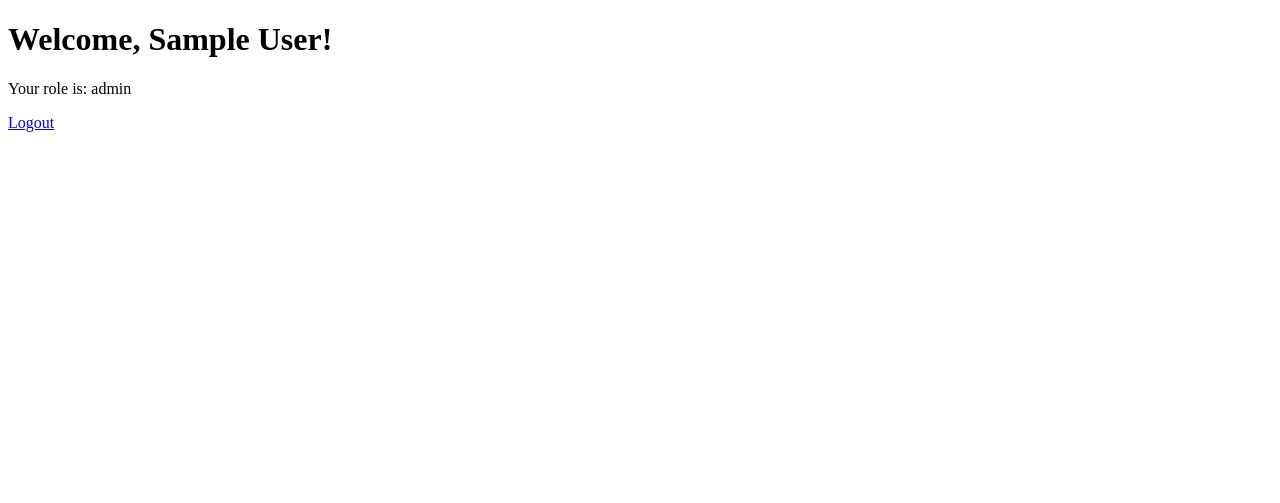
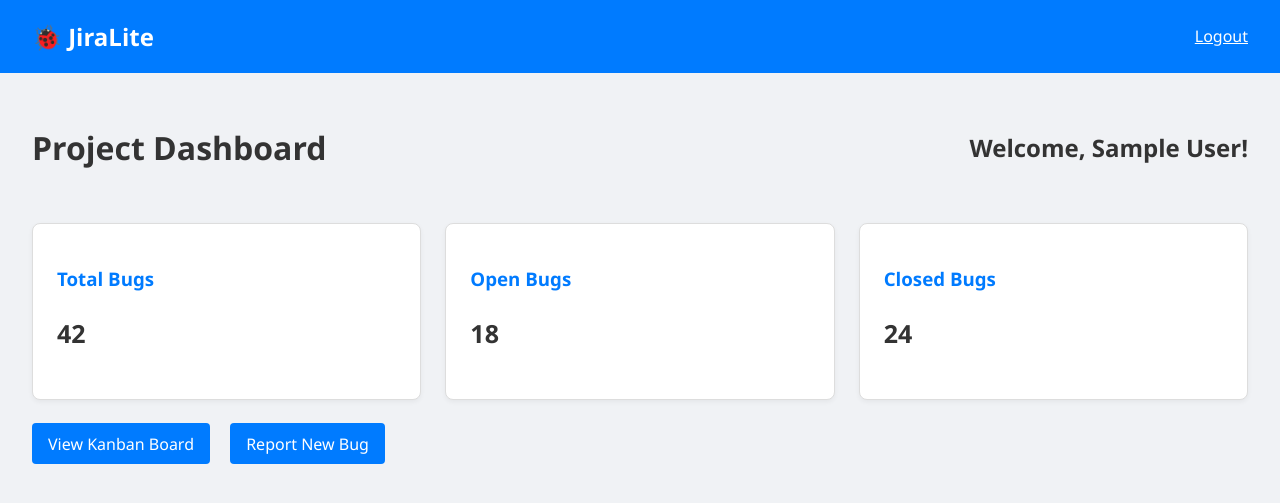
Before and after one commit to Pranavlovescode/Jiralite, a PHP site: page /dashboard.php in a window 1280 px wide. Shown: the top 503 px of the page. Run offline with PHP 8.4, Linux system fonts and the light colour scheme; the visitor is signed in with stand-in values (Sample User, id 1).

Commit message:
added dashboard.php

```diff
--- a/dashboard.php
+++ b/dashboard.php
@@ -1,24 +1,124 @@
 <?php
+session_start();
 
-ini_set('display_errors', 1);
-ini_set('display_startup_errors', 1);
-error_reporting(E_ALL);
-
-session_start();
-if(!isset($_SESSION['user_id']) || !isset($_COOKIE['remember_token'])){
-    header("Location:index.php");
-    exit;
+// Simulate login (you can replace this with actual session logic)
+if (!isset($_SESSION['user_id'])) {
+    // redirect if not logged in
+    header("Location: index.php");
+    exit();
 }
 
+// Simulated data – in real usage, you'd pull this from a database
+$total_bugs = 42;
+$open_bugs = 18;
+$closed_bugs = 24;
+$username = $_SESSION['name'];
+
 ?>
+
 <!DOCTYPE html>
-<html>
+<html lang="en">
 <head>
-  <title>Dashboard - JiraLite</title>
+  <meta charset="UTF-8">
+  <title>Dashboard | JiraLite</title>
+  <style>
+    body {
+      margin: 0;
+      font-family: "Segoe UI", sans-serif;
+      background-color: #f0f2f5;
+      color: #333;
+    }
+
+    header {
+      background-color:#007bff;
+      color: white;
+      padding: 0rem 2rem;
+      display: flex;
+      justify-content: space-between;
+      align-items: center;
+    }
+
+    .container {
+      padding: 2rem;
+    }
+
+    .cards {
+      display: flex;
+      gap: 1.5rem;
+      margin-top: 2rem;
+      flex-wrap: wrap;
+    }
+
+    .card {
+      background-color: white;
+      border: 1px solid #ddd;
+      border-radius: 8px;
+      padding: 1.5rem;
+      flex: 1 1 200px;
+      box-shadow: 0 2px 5px rgba(0,0,0,0.05);
+    }
+
+    .card p{
+      font-size: 25px;
+      font-weight:700;
+    }
+
+    .card h3 {
+      color: #007bff;
+      margin-bottom: 0.5rem;
+    }
+
+    .links {
+      margin-top: 2rem;
+    }
+
+    .links a {
+      margin-right: 1rem;
+      text-decoration: none;
+      color: white;
+      background-color: #007bff;
+      padding: 0.6rem 1rem;
+      border-radius: 4px;
+      transition: background 0.3s;
+    }
+
+    .links a:hover {
+      background-color: #0056b3;
+    }
+  </style>
 </head>
 <body>
-  <h1>Welcome, <?= htmlspecialchars($_SESSION['name']) ?>!</h1>
-  <p>Your role is: <?= htmlspecialchars($_SESSION['role']) ?></p>
-  <a href="logout.php">Logout</a>
+
+<header>
+  <h2>🐞 JiraLite</h2>
+  <a href="logout.php" style="color: white; text-decoration: underline;">Logout</a>
+</header>
+
+<div class="container">
+  <div style="display:flex; justify-content:space-between; align-items:center;">
+    <h1>Project Dashboard</h1>
+    <h2>Welcome, <?= htmlspecialchars($username) ?>!</h2>
+  </div>
+  <div class="cards">
+    <div class="card">
+      <h3>Total Bugs</h3>
+      <p><?= $total_bugs ?></p>
+    </div>
+    <div class="card">
+      <h3>Open Bugs</h3>
+      <p><?= $open_bugs ?></p>
+    </div>
+    <div class="card">
+      <h3>Closed Bugs</h3>
+      <p><?= $closed_bugs ?></p>
+    </div>
+  </div>
+
+  <div class="links">
+    <a href="kanban.php">View Kanban Board</a>
+    <a href="report_bug.php">Report New Bug</a>
+  </div>
+</div>
+
 </body>
 </html>
--- a/static/kanban.css
+++ b/static/kanban.css
@@ -13,7 +13,7 @@ body {
 
 /* Header/Nav */
 header {
-  background-color: #1e1e2f;
+  background-color:#007bff;
   color: white;
   padding: 1rem 2rem;
   display: flex;
--- a/static/login.css
+++ b/static/login.css
@@ -117,7 +117,7 @@ body {
     font-size: 0.9rem;
     color: #007bff;
     cursor: pointer;
-    width: 1000px;
+    justify-content: flex-start;
 }
 
 .remember input[type="checkbox"] {
```
Also changed, not shown: kanban.php (+6 -6 lines), report_bug.php (added).
